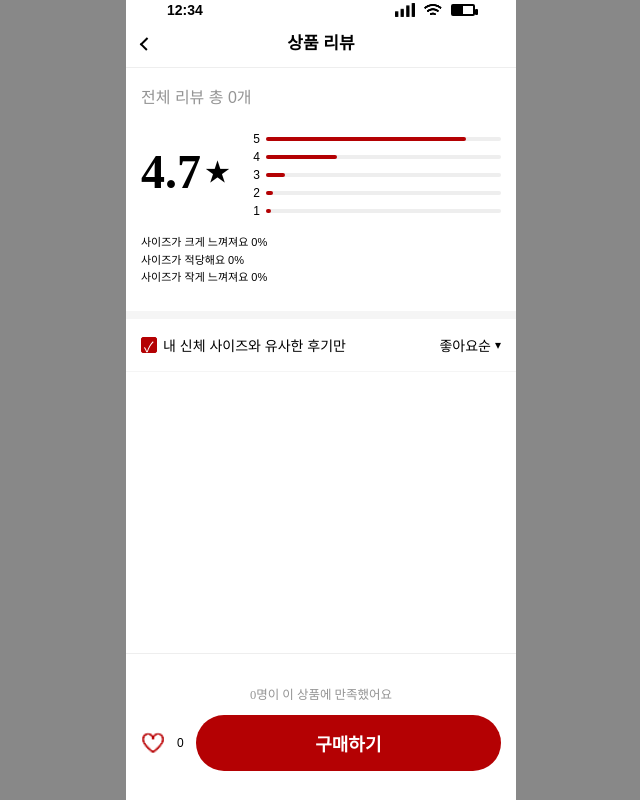
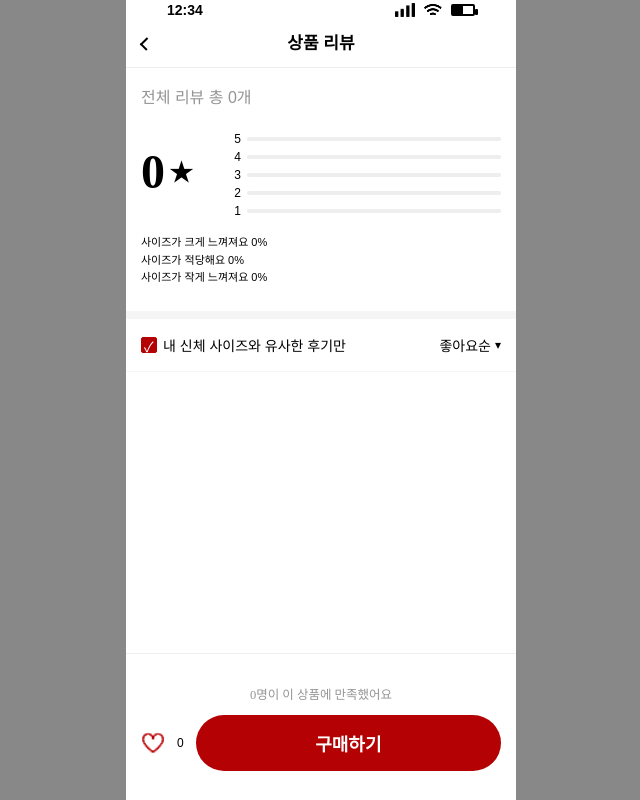
Before and after one commit to 2025-HERETHON/2025-herethon-11, a Django app: page /review/4/ in a window 1280 px wide. Shown: the whole page, without its empty margins (319-959 px from the left). Run offline with Django 4.2, Linux system fonts and the light colour scheme; data comes from the database, SQL or seed files in the repository; tables that the repository leaves empty hold one stand-in row (values such as "Sample post"); parts of the project's set-up code (start-up, migrations or seed data) failed here and were passed over; some web fonts are replaced.

Commit message:
[FEAT] BE_상품 리뷰 막대그래프

```diff
--- a/products/static/products/css/p_review.css
+++ b/products/static/products/css/p_review.css
@@ -152,29 +152,40 @@ body {
   background: #eee;
   border-radius: 2px;
   position: relative;
+  overflow: hidden;
 }
-.bar::before {
-  content: "";
-  position: absolute;
-  inset: 0 100% 0 0;
+
+.bar-fill {
+  height: 100%;
   background: var(--eve-main);
   border-radius: 2px;
+  position: absolute;
+  left: 0;
+  top: 0;
 }
-.break-item:nth-child(1) .bar::before {
-  width: 85%;
-}
-.break-item:nth-child(2) .bar::before {
-  width: 30%;
-}
-.break-item:nth-child(3) .bar::before {
-  width: 8%;
-}
-.break-item:nth-child(4) .bar::before {
-  width: 3%;
-}
-.break-item:nth-child(5) .bar::before {
-  width: 2%;
-}
+
+/*.bar::before {*/
+/*  content: "";*/
+/*  position: absolute;*/
+/*  inset: 0 100% 0 0;*/
+/*  background: var(--eve-main);*/
+/*  border-radius: 2px;*/
+/*}*/
+/*.break-item:nth-child(1) .bar::before {*/
+/*  width: 85%;*/
+/*}*/
+/*.break-item:nth-child(2) .bar::before {*/
+/*  width: 30%;*/
+/*}*/
+/*.break-item:nth-child(3) .bar::before {*/
+/*  width: 8%;*/
+/*}*/
+/*.break-item:nth-child(4) .bar::before {*/
+/*  width: 3%;*/
+/*}*/
+/*.break-item:nth-child(5) .bar::before {*/
+/*  width: 2%;*/
+/*}*/
 .size-stats {
   font-size: 11px;
   line-height: 1.6;
--- a/products/templates/products/product_review.html
+++ b/products/templates/products/product_review.html
@@ -1,5 +1,6 @@
 {% load static %}
 <!DOCTYPE html>
+{% load custom_filters %}
 <html lang="ko">
   <head>
     <meta charset="UTF-8" />
@@ -34,30 +35,47 @@
         </p>
         <div class="summary-row">
           <div class="score-block">
-            <span class="score">4.7</span><span class="star">★</span>
+            <span class="score">{{ rating_avg }}</span><span class="star">★</span>
           </div>
-          <div class="breakdown">
-            <div class="break-item">
-              <span class="lab">5</span>
-              <div class="bar"></div>
-            </div>
-            <div class="break-item">
-              <span class="lab">4</span>
-              <div class="bar"></div>
-            </div>
-            <div class="break-item">
-              <span class="lab">3</span>
-              <div class="bar"></div>
-            </div>
-            <div class="break-item">
-              <span class="lab">2</span>
-              <div class="bar"></div>
-            </div>
-            <div class="break-item">
-              <span class="lab">1</span>
-              <div class="bar"></div>
-            </div>
-          </div>
+<!--          <div class="breakdown">-->
+<!--            <div class="break-item">-->
+<!--              <span class="lab">5</span>-->
+<!--              <div class="bar"></div>-->
+<!--            </div>-->
+<!--            <div class="break-item">-->
+<!--              <span class="lab">4</span>-->
+<!--              <div class="bar"></div>-->
+<!--            </div>-->
+<!--            <div class="break-item">-->
+<!--              <span class="lab">3</span>-->
+<!--              <div class="bar"></div>-->
+<!--            </div>-->
+<!--            <div class="break-item">-->
+<!--              <span class="lab">2</span>-->
+<!--              <div class="bar"></div>-->
+<!--            </div>-->
+<!--            <div class="break-item">-->
+<!--              <span class="lab">1</span>-->
+<!--              <div class="bar"></div>-->
+<!--            </div>-->
+<!--          </div>-->
+        <div class="breakdown">
+          {% with rating_percent as rating_dict %}
+            {% for star in "5,4,3,2,1"|cut:"," %}
+              {% with star|to_int as star_num %}
+                <div class="break-item">
+                  <span class="lab">{{ star_num }}</span>
+                <div class="bar">
+                  <div class="bar-fill" style="width: {{ rating_dict|dict_get:star }}%;">
+                  </div>
+                </div>
+
+                </div>
+              {% endwith %}
+            {% endfor %}
+          {% endwith %}
+        </div>
+
         </div>
         <p class="size-stats">
           사이즈가 크게 느껴져요 {{ size_feel_percent.big|default:"0" }}%<br />
@@ -87,7 +105,16 @@
             </div>
             <div class="mid-line">
               <span class="username">{{ review.user.username }}</span
-              ><span class="stars">{{ review.rating }}점</span>
+              ><span class="stars">
+                {% for i in "12345" %}
+                  {% if forloop.counter <= review.rating %}
+                    ★
+                  {% else %}
+                    ☆
+                  {% endif %}
+                {% endfor %}
+              </span>
+
               <!--좋아요-->
               <form method="POST" action="{% url 'likes' review.id %}">
                 {% csrf_token %}
@@ -129,8 +156,11 @@
         <p class="option-info">
           <span>옵션&nbsp;</span>{{ review.worn_color }} · {{ review.worn_size }}
         </p>
-
-        <p class="review-text">{{ review.title }} {{ review.content }}</p>
+        <p class="option-info">
+          <span>사이즈&nbsp;</span>{{ review.get_size_feel_display }}
+        </p>
+        <p class="review-head">{{ review.title }}</p>
+        <p class="review-text">{{ review.content }}</p>
       </article>
       {% endfor %}
     </div>
--- /dev/null
+++ b/products/templatetags/custom_filters.py
@@ -0,0 +1,14 @@
+from django import template
+
+register = template.Library()
+
+@register.filter
+def dict_get(d, key):
+    return d.get(key, 0)
+
+@register.filter
+def to_int(value):
+    try:
+        return int(value)
+    except (ValueError, TypeError):
+        return 0
--- a/products/views/products_review_views.py
+++ b/products/views/products_review_views.py
@@ -1,8 +1,7 @@
-from django.shortcuts import get_object_or_404, render
-from products.models import Product, RecentlyViewedProduct, WornProduct
-from django.utils import timezone
+from django.db.models import Count, Avg
+from django.shortcuts import render, get_object_or_404
+from products.models import Product, WornProduct
 from review.models import Review
-from django.db.models import Count
 
 def product_review(request, product_id):
     product = get_object_or_404(Product, id=product_id)
@@ -28,9 +27,50 @@ def product_review(request, product_id):
     total_reviews = reviews.count()
     satisfied_count = sum(review.like_users.count() for review in reviews)
 
+    # 평균 평점 계산
+    rating_avg = (
+        Review.objects
+        .filter(product=product)
+        .aggregate(avg_rating=Avg('rating'))['avg_rating']
+    )
+    rating_avg = round(rating_avg or 0, 1)
+
+    # 사이즈 만족도 퍼센트 계산
+    size_counts = {
+        'big': reviews.filter(size_feel='big').count(),
+        'normal': reviews.filter(size_feel='normal').count(),
+        'small': reviews.filter(size_feel='small').count(),
+    }
+    size_feel_percent = {
+        key: round((count / total_reviews) * 100) if total_reviews > 0 else 0
+        for key, count in size_counts.items()
+    }
+
+    # 별점 breakdown 계산 (5~1점)
+    rating_breakdown = Review.objects.filter(product=product).values('rating').annotate(count=Count('id'))
+
+    # 기본값 0으로 초기화
+    rating_count = {5: 0, 4: 0, 3: 0, 2: 0, 1: 0}
+    for entry in rating_breakdown:
+        rating_count[entry['rating']] = entry['count']
+
+    # 전체 리뷰 수 기준 비율 계산
+    rating_percent = {
+        str(star): round((count / total_reviews) * 100) if total_reviews else 0
+        for star, count in rating_count.items()
+    }
+
+    if rating_percent is None:
+        rating_percent = {}
+
+    print("rating_breakdown:", list(rating_breakdown))
+
     return render(request, 'products/product_review.html', {
         'product': product,
         'reviews': reviews,
         'total_reviews': total_reviews,
         'satisfied_count': satisfied_count,
+        'size_feel_percent': size_feel_percent,
+        'rating_avg': rating_avg,
+        'rating_percent': rating_percent,
     })
```
Also changed, not shown: products/templatetags/__init__.py (added).
